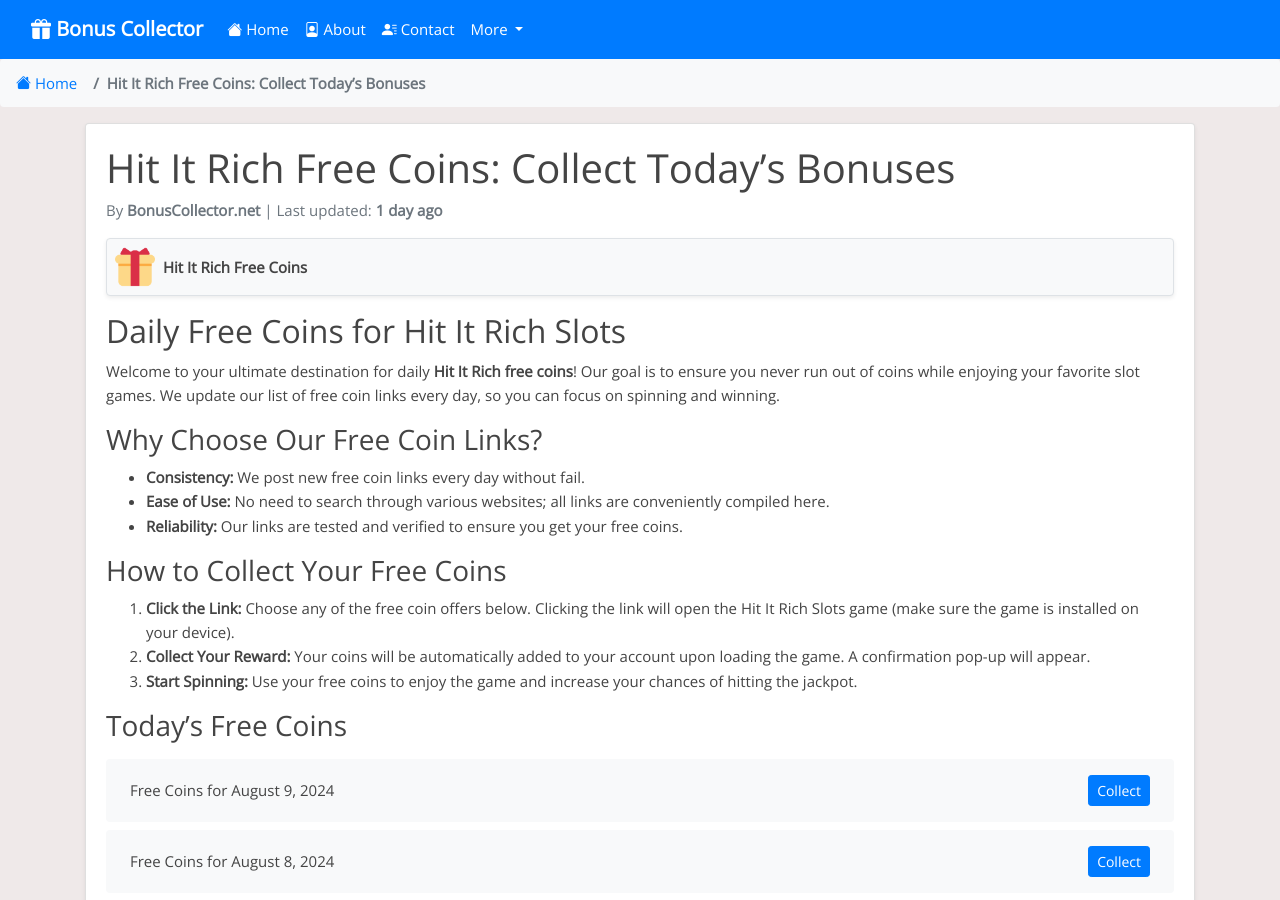
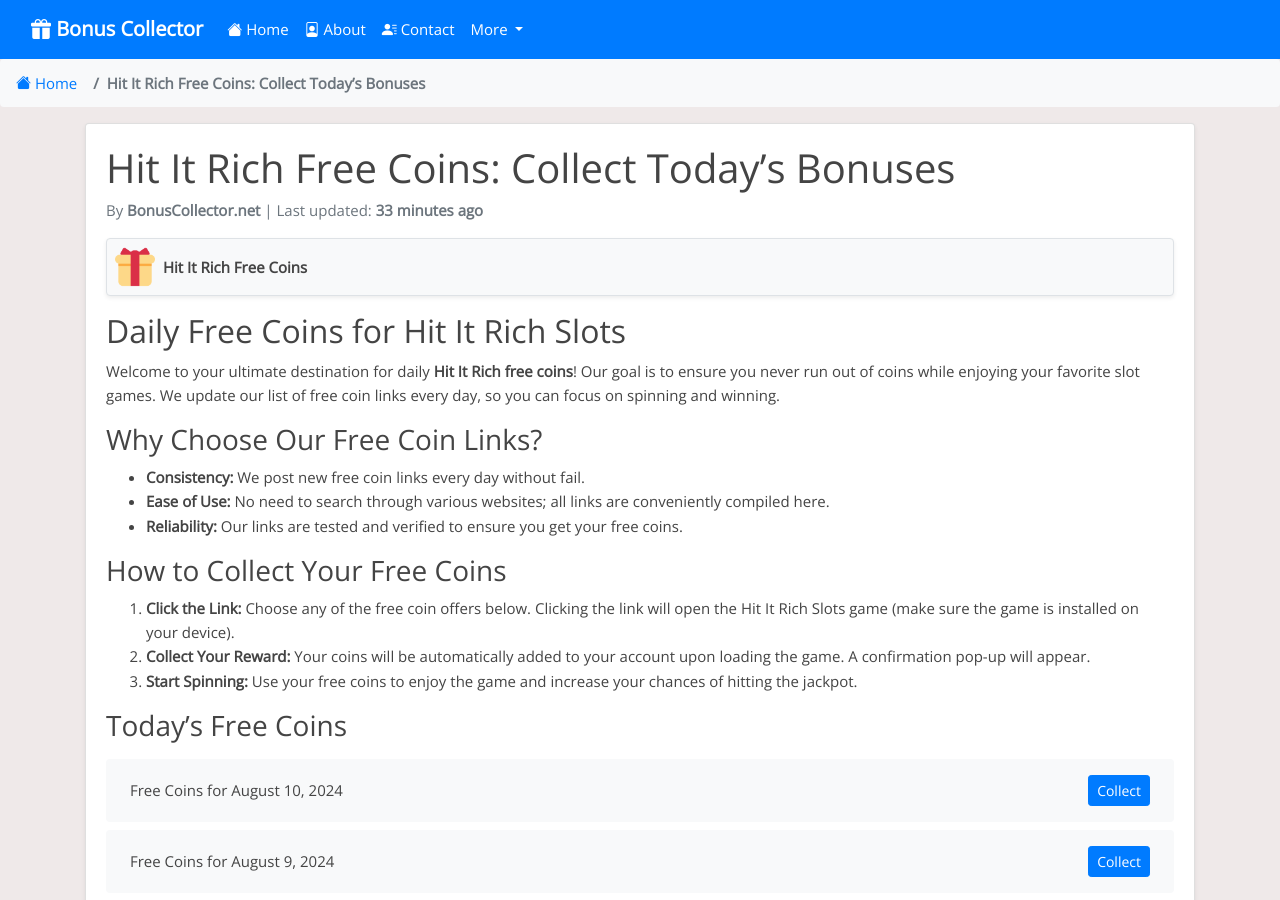
Before and after one commit to Prollad99/bs-net, a Jekyll site: the page built from _posts/2024-06-29-hit-it-rich.md, in a window 1280 px wide and 900 px high. Built offline with Jekyll 4.4.1, drawn with Linux system fonts in a browser that asks for light colours; nearby versions of some CDN libraries; comment, search, counter and statistics services are not loaded; some of the changed text lies outside the part shown.

Commit message:
Update hit-it-rich reward links and last modified date

```diff
--- a/_data/include_files.yml
+++ b/_data/include_files.yml
@@ -17,7 +17,7 @@
   last_modified: 2024-08-09 03:07:54
 
 hit-it-rich.html:
-  last_modified: 2024-08-09 03:33:35
+  last_modified: 2024-08-10 03:35:30
 
 crazy-fox.html:
   last_modified: 2024-08-09 10:35:56
--- a/_includes/hit-it-rich.html
+++ b/_includes/hit-it-rich.html
@@ -1,4 +1,8 @@
 <ul class="list-group mt-3 mb-4">
+  <li class="list-group-item d-flex justify-content-between align-items-center">
+    <span>Free Coins for August 10, 2024</span>
+    <a href="https://zynga.social/vql1" class="btn btn-primary btn-sm">Collect</a>
+  </li>
   <li class="list-group-item d-flex justify-content-between align-items-center">
     <span>Free Coins for August 9, 2024</span>
     <a href="https://zynga.social/acd8" class="btn btn-primary btn-sm">Collect</a>
@@ -395,8 +399,4 @@
     <span>Free Coins for August 3, 2024</span>
     <a href="https://zynga.social/cuzj" class="btn btn-primary btn-sm">Collect</a>
   </li>
-  <li class="list-group-item d-flex justify-content-between align-items-center">
-    <span>Free Coins for August 3, 2024</span>
-    <a href="https://zynga.social/w58u" class="btn btn-primary btn-sm">Collect</a>
-  </li>
 </ul>
```
Also changed, not shown: links-json/hit-it-rich.json (+4 -4 lines).
